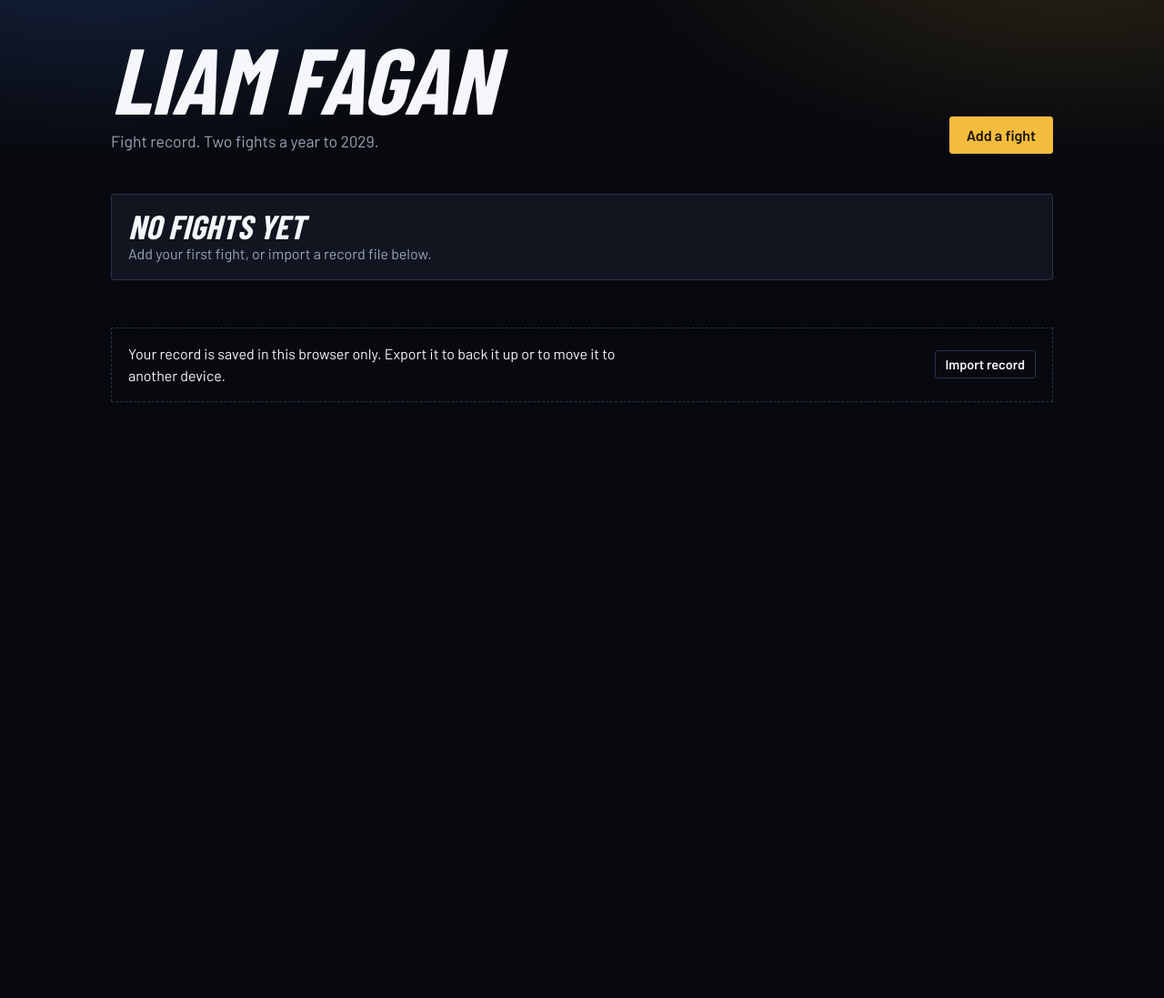
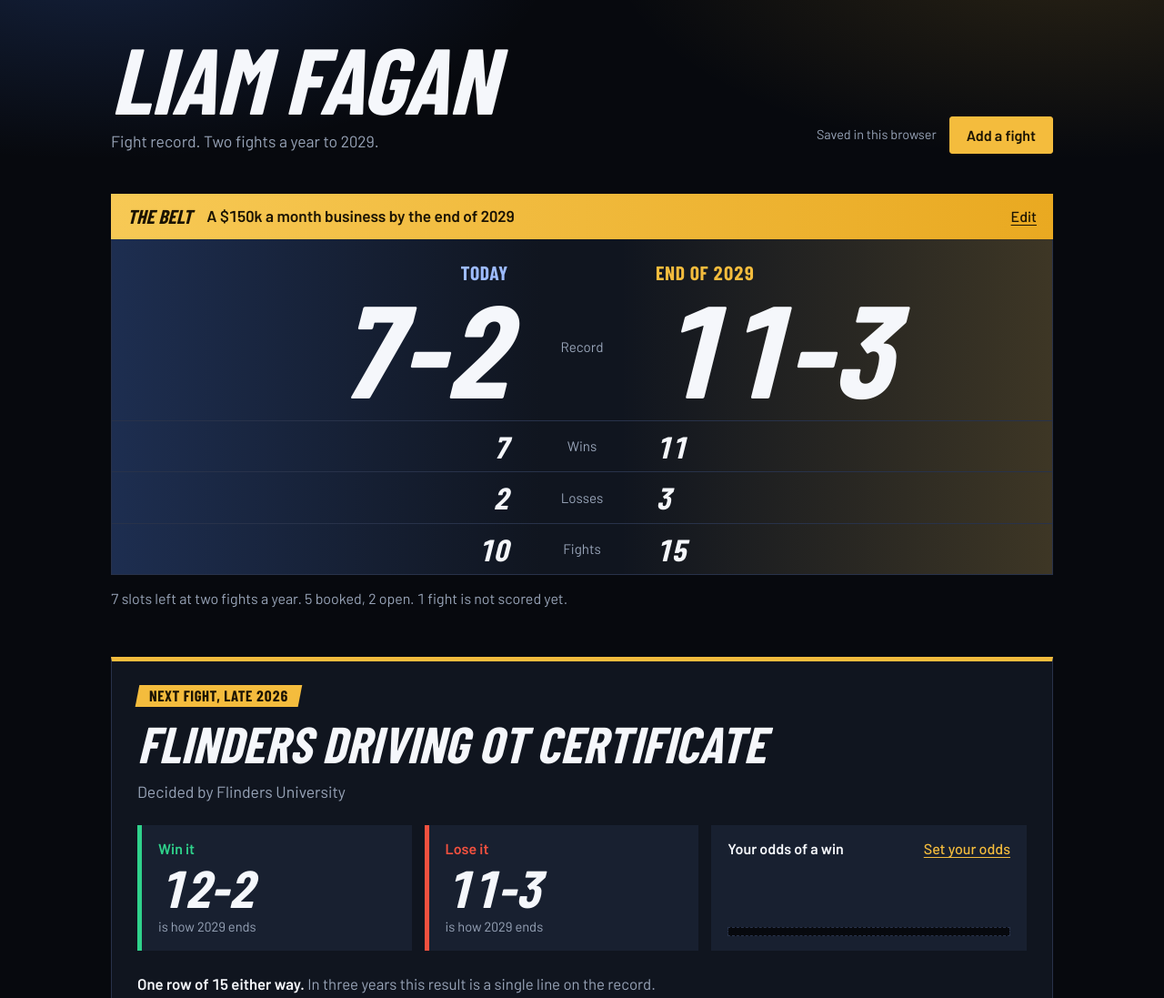
Before and after one commit to EstusHealth/shorts, a plain HTML site: page index.html in a window 1280 px wide. Shown: the top 1097 px of the page at 91% size. Before the commit the page ends 800 px from the top, so only its background shows below. Drawn offline with nearby package versions, Linux system fonts and the light colour scheme; a web font is replaced by a local one.

Commit message:
Load Liam's record as the sample on first visit
Adds sample-record.json beside the page. Outside Claude the page loads
it into the browser the first time it is opened, and a Load sample
record button reloads it on request.

Co-Authored-By: Claude Fable 5.2 <noreply@anthropic.com>
Claude-Session: https://claude.ai/code/session_01KgNcL1R9Ld99uNeP5gSCaK

```diff
--- a/index.html
+++ b/index.html
@@ -601,7 +601,7 @@ var state = {
   campId: null, openId: null, campVoice: null, tapeVoice: null,
   draft: '', pending: 0, saveError: '', savedOnce: false,
   goal: '', goalEdit: false, goalDraft: '',
-  local: false, storageOk: true, importPending: null, importError: ''
+  local: false, storageOk: true, importPending: null, importError: '', sample: null
 };
 var db = null;
 var chains = {};
@@ -749,10 +749,11 @@ function cleanImport(obj){
   return {fights: fights, meta: meta, count: n};
 }
 function makeLocalDb(){
-  var store = {fights: {}, meta: {}}, ok = true, colSubs = [], metaSubs = [];
+  var store = {fights: {}, meta: {}}, ok = true, fresh = true, colSubs = [], metaSubs = [];
   try {
     var raw = window.localStorage.getItem(LOCAL_KEY);
     if (raw){
+      fresh = false;
       var p = JSON.parse(raw);
       if (p && typeof p === 'object'){
         if (p.fights && typeof p.fights === 'object') store.fights = p.fights;
@@ -786,6 +787,7 @@ function makeLocalDb(){
   }
   return {
     storageOk: ok,
+    isFresh: function(){ return fresh; },
     collection: function(){ return {
       onSnapshot: function(cb){ colSubs.push(cb); setTimeout(function(){ cb(colSnap()); }, 0); return function(){}; },
       doc: fightRef }; },
@@ -793,7 +795,7 @@ function makeLocalDb(){
       onSnapshot: function(cb){ metaSubs.push(cb); setTimeout(function(){ cb(metaSnap()); }, 0); return function(){}; },
       set: function(d){ store.meta = clone(d); return commit(); } }; },
     exportAll: function(){ return {app: 'fight-record', version: 1, fights: clone(store.fights), meta: clone(store.meta)}; },
-    importAll: function(c){ store.fights = clone(c.fights); store.meta = clone(c.meta); return commit(); }
+    importAll: function(c){ fresh = false; store.fights = clone(c.fights); store.meta = clone(c.meta); return commit(); }
   };
 }
 
@@ -1141,7 +1143,7 @@ function dataBarHtml(){
   if (!state.local) return '';
   var n = state.fights.length;
   if (state.importPending){
-    return '<section class="databar" aria-label="Your data"><p><strong>Replace the ' + n + (n === 1 ? ' fight' : ' fights') + ' saved in this browser?</strong> The file has ' + state.importPending.count + (state.importPending.count === 1 ? ' fight.' : ' fights.') + '</p>' +
+    return '<section class="databar" aria-label="Your data"><p><strong>Replace the ' + n + (n === 1 ? ' fight' : ' fights') + ' saved in this browser?</strong> The new record has ' + state.importPending.count + (state.importPending.count === 1 ? ' fight.' : ' fights.') + '</p>' +
       '<div class="databar-btns"><button class="btn btn-small" type="button" data-act="import-confirm" data-key="import-confirm">Replace record</button>' +
       '<button class="btn btn-ghost btn-small" type="button" data-act="import-cancel" data-key="import-cancel">Cancel</button></div></section>';
   }
@@ -1151,7 +1153,8 @@ function dataBarHtml(){
       (state.importError ? '<p class="is-error">' + esc(state.importError) + '</p>' : '') + '</div>' +
     '<div class="databar-btns">' +
       (n ? '<button class="btn btn-ghost btn-small" type="button" data-act="export" data-key="export">Export record</button>' : '') +
-      '<button class="btn btn-ghost btn-small" type="button" data-act="import" data-key="import">Import record</button></div></section>';
+      '<button class="btn btn-ghost btn-small" type="button" data-act="import" data-key="import">Import record</button>' +
+      (state.sample ? '<button class="btn btn-ghost btn-small" type="button" data-act="sample" data-key="sample">Load sample record</button>' : '') + '</div></section>';
 }
 
 function render(){
@@ -1382,6 +1385,11 @@ document.addEventListener('click', function(e){
     render();
   }
   else if (act === 'import-cancel'){ state.importPending = null; render(); }
+  else if (act === 'sample' && state.sample && db && db.importAll){
+    state.importError = '';
+    if (state.fights.length){ state.importPending = state.sample; render(); }
+    else { var smp = state.sample; write('import', function(){ return db.importAll(smp); }); }
+  }
   else if (act === 'goal-edit'){ state.goalEdit = true; state.goalDraft = state.goal; render(); var gi = el('goal-input'); if (gi) gi.focus(); }
   else if (act === 'goal-cancel'){ state.goalEdit = false; render(); }
 });
@@ -1478,6 +1486,16 @@ function boot(){
     db = makeLocalDb();
     state.local = true; state.storageOk = db.storageOk;
     subscribe();
+    // A sample record may sit beside the page. Load it on a first visit, and offer it afterwards.
+    if (typeof window.fetch === 'function'){
+      window.fetch('sample-record.json', {cache: 'no-store'}).then(function(r){ return r.ok ? r.json() : null; }).then(function(obj){
+        var c = obj ? cleanImport(obj) : null;
+        if (!c) return;
+        state.sample = c;
+        if (db.isFresh()) write('import', function(){ return db.importAll(c); });
+        else render();
+      }).catch(function(){});
+    }
     return;
   }
   window.claude.use('db').then(function(d){ return d; }, function(){ return null; }).then(function(d){
--- /dev/null
+++ b/sample-record.json
@@ -0,0 +1,337 @@
+{
+  "app": "fight-record",
+  "version": 1,
+  "fights": {
+    "s01-school": {
+      "title": "High school",
+      "opponent": "",
+      "status": "done",
+      "result": "loss",
+      "method": "Left before finishing",
+      "date": "2002",
+      "sort": 2002.5,
+      "notes": "Took the TAFE route to university instead.",
+      "belt": false,
+      "costMoney": "",
+      "costMonths": null,
+      "survivable": null,
+      "lossPays": "",
+      "stopRule": "",
+      "rematch": "",
+      "actions": [],
+      "sim": null,
+      "slot": null,
+      "good": "Found the TAFE route into university."
+    },
+    "s02-tafe": {
+      "title": "TAFE courses for university entry",
+      "opponent": "",
+      "status": "done",
+      "result": "win",
+      "method": "Got in",
+      "date": "",
+      "sort": 2004,
+      "notes": "",
+      "belt": false,
+      "costMoney": "",
+      "costMonths": null,
+      "survivable": null,
+      "lossPays": "",
+      "stopRule": "",
+      "rematch": "",
+      "actions": [],
+      "sim": null,
+      "slot": null,
+      "jar": true,
+      "proves": "Got into university without finishing high school."
+    },
+    "s03-accounting": {
+      "title": "Accounting and finance",
+      "opponent": "",
+      "status": "done",
+      "result": null,
+      "method": "",
+      "date": "",
+      "sort": 2008,
+      "notes": "",
+      "belt": false,
+      "costMoney": "",
+      "costMonths": null,
+      "survivable": null,
+      "lossPays": "",
+      "stopRule": "",
+      "rematch": "",
+      "actions": [],
+      "sim": null,
+      "slot": null
+    },
+    "s04-libraries": {
+      "title": "University and State Library career",
+      "opponent": "",
+      "status": "done",
+      "result": "win",
+      "method": "Led a team of 38",
+      "date": "",
+      "sort": 2014,
+      "notes": "Ran the graduate program at the State Library.",
+      "belt": false,
+      "costMoney": "",
+      "costMonths": null,
+      "survivable": null,
+      "lossPays": "",
+      "stopRule": "",
+      "rematch": "",
+      "actions": [],
+      "sim": null,
+      "slot": null
+    },
+    "s05-ot": {
+      "title": "Retraining as an occupational therapist",
+      "opponent": "",
+      "status": "done",
+      "result": "win",
+      "method": "Qualified",
+      "date": "",
+      "sort": 2020,
+      "notes": "",
+      "belt": true,
+      "costMoney": "",
+      "costMonths": null,
+      "survivable": null,
+      "lossPays": "",
+      "stopRule": "",
+      "rematch": "",
+      "actions": [],
+      "sim": null,
+      "slot": null
+    },
+    "s06-quest": {
+      "title": "Quest OT, solo practice",
+      "opponent": "",
+      "status": "done",
+      "result": "win",
+      "method": "Grew into a group practice",
+      "date": "2024",
+      "sort": 2024.5,
+      "notes": "Check the start date.",
+      "belt": false,
+      "costMoney": "",
+      "costMonths": null,
+      "survivable": null,
+      "lossPays": "",
+      "stopRule": "",
+      "rematch": "",
+      "actions": [],
+      "sim": null,
+      "slot": null
+    },
+    "s07-estus": {
+      "title": "Estus Health, group practice",
+      "opponent": "",
+      "status": "done",
+      "result": "win",
+      "method": "Built a team",
+      "date": "2025-03",
+      "sort": 2025.2083,
+      "notes": "Telehealth Australia-wide from Perth.",
+      "belt": false,
+      "costMoney": "",
+      "costMonths": null,
+      "survivable": null,
+      "lossPays": "",
+      "stopRule": "",
+      "rematch": "",
+      "actions": [],
+      "sim": null,
+      "slot": null
+    },
+    "s08-linkedin": {
+      "title": "LinkedIn content and newsletter",
+      "opponent": "",
+      "status": "done",
+      "result": "loss",
+      "method": "Cut in the marketing audit",
+      "date": "",
+      "sort": 2026.4,
+      "notes": "Effort moved to Meta ads and Instagram.",
+      "belt": false,
+      "costMoney": "",
+      "costMonths": null,
+      "survivable": null,
+      "lossPays": "",
+      "stopRule": "",
+      "rematch": "",
+      "actions": [],
+      "sim": null,
+      "slot": null
+    },
+    "s09-supervised": {
+      "title": "Supervised driving assessment practice",
+      "opponent": "",
+      "status": "done",
+      "result": "win",
+      "method": "Signed off",
+      "date": "2026-09",
+      "sort": 2026.7083,
+      "notes": "Off-road, on-road and report writing. Final sign-off 22 September 2026.",
+      "belt": false,
+      "costMoney": "",
+      "costMonths": null,
+      "survivable": null,
+      "lossPays": "",
+      "stopRule": "",
+      "rematch": "",
+      "actions": [],
+      "sim": null,
+      "slot": null,
+      "jar": true,
+      "proves": "Passed off-road, on-road and report writing under supervision."
+    },
+    "s10-perflab": {
+      "title": "Performance Lab: Protocols, year one",
+      "opponent": "",
+      "status": "done",
+      "result": "win",
+      "method": "15 episodes and 2 webinars",
+      "date": "2026-10",
+      "sort": 2026.7917,
+      "notes": "",
+      "belt": false,
+      "costMoney": "",
+      "costMonths": null,
+      "survivable": null,
+      "lossPays": "",
+      "stopRule": "",
+      "rematch": "",
+      "actions": [],
+      "sim": null,
+      "slot": null
+    },
+    "u01-flinders": {
+      "title": "Flinders driving OT certificate",
+      "opponent": "Flinders University",
+      "status": "upcoming",
+      "result": null,
+      "method": "",
+      "date": "",
+      "sort": 2026.75,
+      "slot": "2026-2",
+      "notes": "A fail is about a 12 month setback.",
+      "belt": false,
+      "costMoney": "",
+      "costMonths": 12,
+      "survivable": true,
+      "lossPays": "Supervised practice is signed off. The report builders and GP pathways are already built.",
+      "stopRule": "",
+      "rematch": "Redo the assessor course through the Institute of Driver Health in May 2027.",
+      "sim": "loss",
+      "actions": [
+        {
+          "id": "a1",
+          "text": "Prepare for the driver assessment knowledge test",
+          "done": false
+        },
+        {
+          "id": "a2",
+          "text": "Practise the off-road assessment components, Rule of 100",
+          "done": false
+        },
+        {
+          "id": "a3",
+          "text": "Find one already-qualified driving OT to hire first",
+          "done": false
+        },
+        {
+          "id": "a4",
+          "text": "Confirm the May 2027 course dates as the fallback",
+          "done": false
+        }
+      ],
+      "inControl": "Knowledge test prep. Off-road practice. Hiring a qualified driving OT. Lining up the fallback course.",
+      "notControl": "The assessor's decision."
+    },
+    "u02-two-ots": {
+      "title": "First two driving OTs through the assessor course",
+      "opponent": "Institute for Driver Health",
+      "status": "upcoming",
+      "result": null,
+      "method": "",
+      "date": "",
+      "sort": 2027.25,
+      "slot": "2027-1",
+      "notes": "",
+      "belt": false,
+      "costMoney": "",
+      "costMonths": null,
+      "survivable": null,
+      "lossPays": "",
+      "stopRule": "",
+      "rematch": "",
+      "sim": null,
+      "actions": []
+    },
+    "u03-clinic": {
+      "title": "Open the Estus clinic",
+      "opponent": "",
+      "status": "upcoming",
+      "result": null,
+      "method": "",
+      "date": "",
+      "sort": 2027.75,
+      "slot": "2027-2",
+      "notes": "",
+      "belt": false,
+      "costMoney": "",
+      "costMonths": null,
+      "survivable": null,
+      "lossPays": "",
+      "stopRule": "",
+      "rematch": "",
+      "sim": null,
+      "actions": []
+    },
+    "u04-five-ots": {
+      "title": "Five driving OTs on the team",
+      "opponent": "",
+      "status": "upcoming",
+      "result": null,
+      "method": "",
+      "date": "",
+      "sort": 2028.75,
+      "slot": "2028-2",
+      "notes": "",
+      "belt": false,
+      "costMoney": "",
+      "costMonths": null,
+      "survivable": null,
+      "lossPays": "",
+      "stopRule": "",
+      "rematch": "",
+      "sim": null,
+      "actions": []
+    },
+    "u05-title": {
+      "title": "$150k a month",
+      "opponent": "",
+      "status": "upcoming",
+      "result": null,
+      "method": "",
+      "date": "",
+      "sort": 2029.75,
+      "slot": "2029-2",
+      "notes": "The 2029 title fight.",
+      "belt": true,
+      "costMoney": "",
+      "costMonths": null,
+      "survivable": null,
+      "lossPays": "",
+      "stopRule": "",
+      "rematch": "",
+      "sim": null,
+      "actions": []
+    }
+  },
+  "meta": {
+    "topGoal": "A $150k a month business by the end of 2029"
+  }
+}
```
Also changed, not shown: 1 other file.
